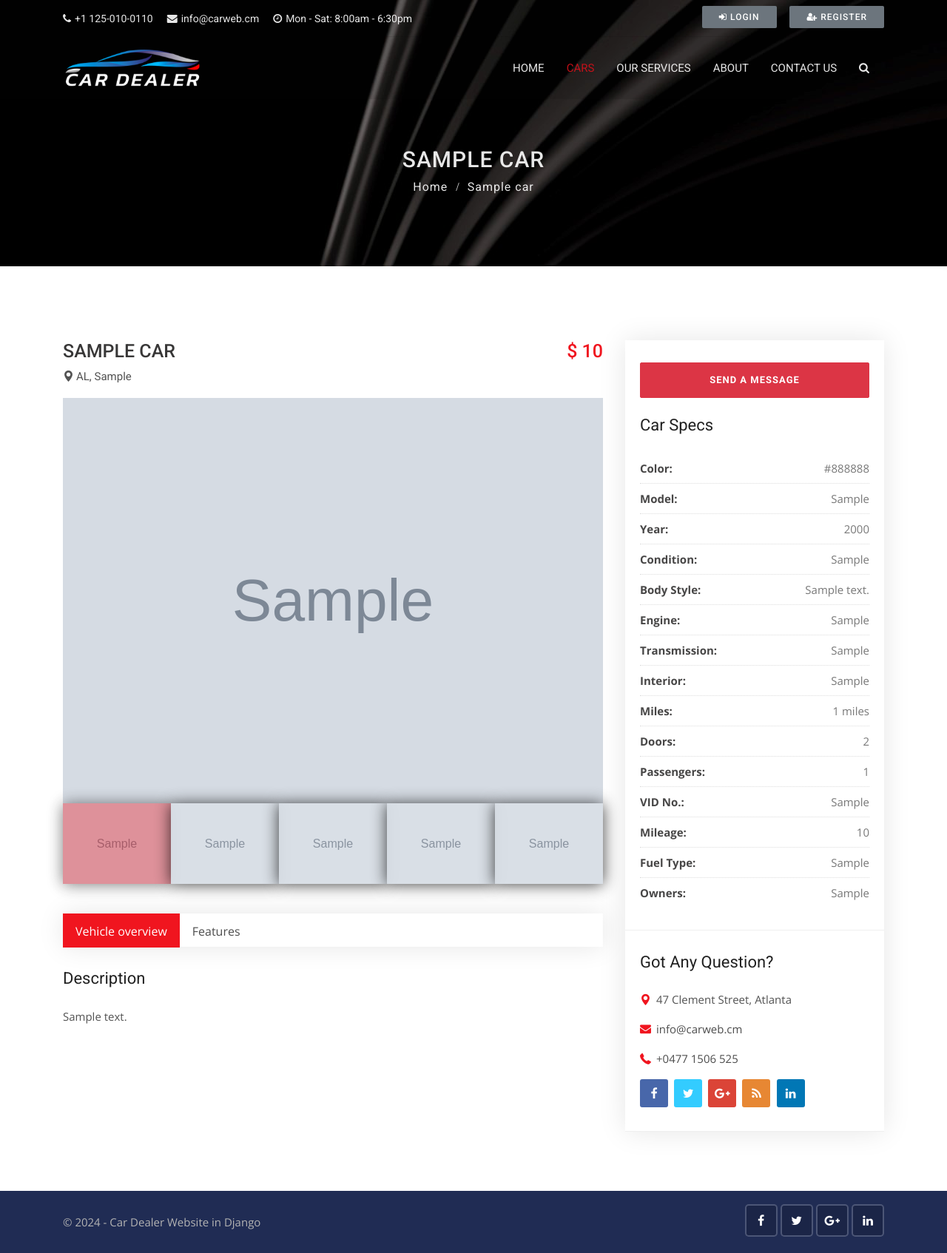
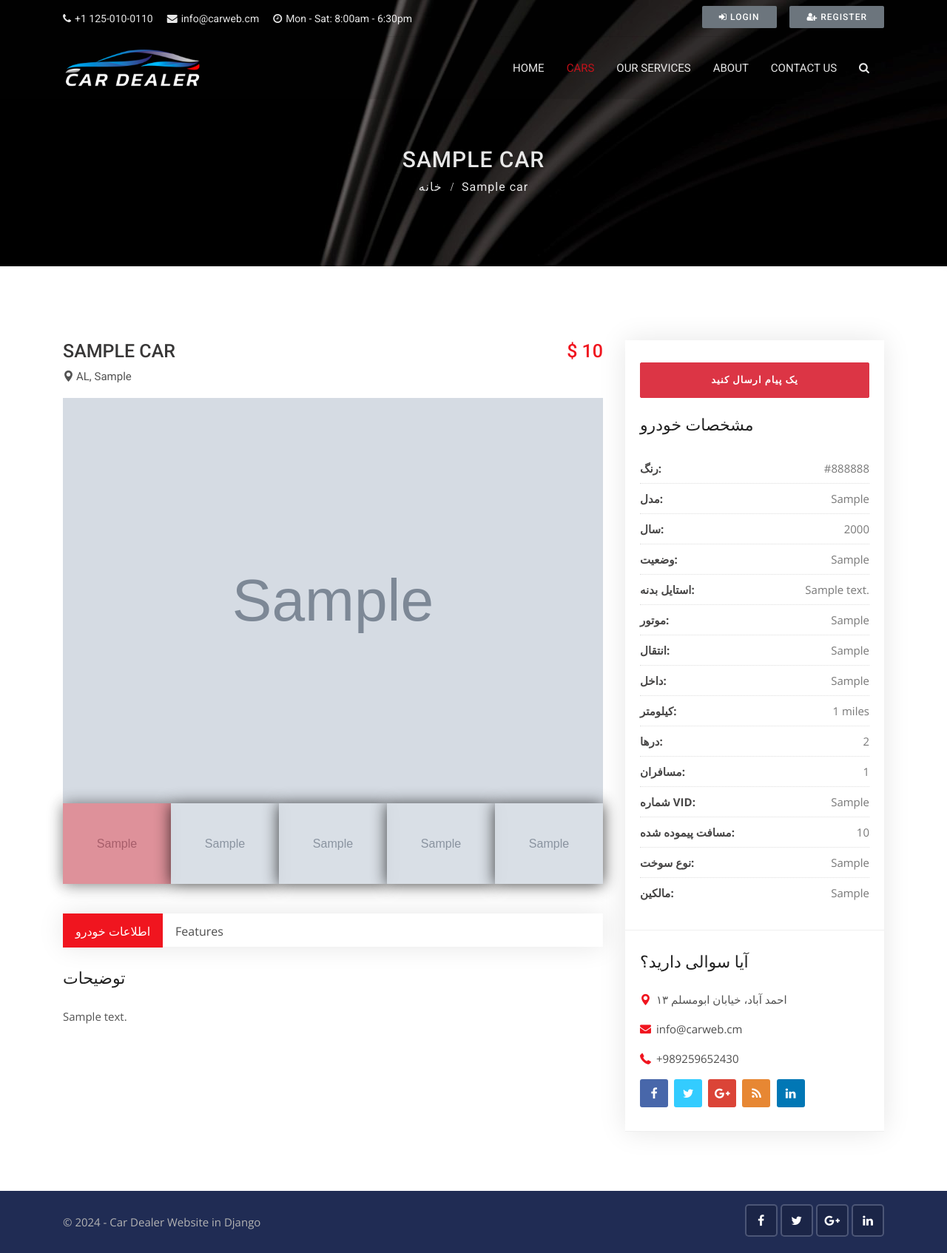
Before and after one commit to Ali-M-Tabatabaei/online-car-store, a Django app: page /cars/1 in a window 1280 px wide. Shown: the whole page at 74% size. Run offline with Django 3.2, Linux system fonts and the light colour scheme; tables that the repository leaves empty hold one stand-in row (values such as "Sample post"); grey boxes marked "Sample" are stand-in pictures; some libraries are stand-ins or nearby versions.

Commit message:
Update car_detail.html

```diff
--- a/webApp/templates/cars/car_detail.html
+++ b/webApp/templates/cars/car_detail.html
@@ -5,14 +5,13 @@
 
 {% load static %}
 {% load humanize %}
-<!-- Log on to codeastro.com for more projects -->
 <!-- Sub banner start -->
 <div class="sub-banner overview-bgi">
     <div class="container breadcrumb-area">
         <div class="breadcrumb-areas">
             <h1>{{single_car.car_title}}</h1>
             <ul class="breadcrumbs">
-                <li><a href="index.html">Home</a></li>
+                <li><a href="index.html">خانه</a></li>
                 <li class="active">{{single_car.car_title}}</li>
             </ul>
         </div>
@@ -110,7 +109,7 @@
                     <div class="tabbing tabbing-box mb-40">
                         <ul class="nav nav-tabs" id="carTab" role="tablist">
                             <li class="nav-item">
-                                <a class="nav-link active show" id="one-tab" data-toggle="tab" href="#one" role="tab" aria-controls="one" aria-selected="false">Vehicle overview</a>
+                                <a class="nav-link active show" id="one-tab" data-toggle="tab" href="#one" role="tab" aria-controls="one" aria-selected="false">اطلاعات خودرو</a>
                             </li>
                             <li class="nav-item">
                                 <a class="nav-link" id="two-tab" data-toggle="tab" href="#two" role="tab" aria-controls="two" aria-selected="false">Features</a>
@@ -120,7 +119,7 @@
                             <div class="tab-pane fade active show" id="one" role="tabpanel" aria-labelledby="one-tab">
                                 <div class="car-description mb-50">
                                     <h3 class="heading-2">
-                                        Description
+                                        توضیحات
                                     </h3>
                                     <p>
                                       {{single_car.description | safe }}
@@ -155,57 +154,57 @@
                 <div class="sidebar-right">
                     <!-- Advanced search start -->
                     <div class="widget advanced-search d-none-992">
-                        <button class="btn btn-danger bomd btn-block btn-lg" data-toggle="modal" data-target="#inquiryModal">Send a Message</button>
+                        <button class="btn btn-danger bomd btn-block btn-lg" data-toggle="modal" data-target="#inquiryModal">یک پیام ارسال کنید</button>
 
 
                         <br>
-                        <h3 class="sidebar-title">Car Specs</h3>
+                        <h3 class="sidebar-title">مشخصات خودرو</h3>
                         <ul>
                             <li>
-                                <span><b>Color:</b> </span>{{single_car.color}}
+                                <span><b>رنگ:</b> </span>{{single_car.color}}
                             </li>
                             <li>
-                                <span><b>Model:</b> </span>{{single_car.model}}
+                                <span><b>مدل:</b> </span>{{single_car.model}}
                             </li>
                             <li>
-                                <span><b>Year:</b> </span>{{single_car.year}}
+                                <span><b>سال:</b> </span>{{single_car.year}}
                             </li>
                             <li>
-                                <span><b>Condition:</b> </span>{{single_car.condition}}
+                                <span><b>وضعیت:</b> </span>{{single_car.condition}}
                             </li>
                             <li>
-                                <span><b>Body Style:</b> </span>{{single_car.body_style}}
+                                <span><b>استایل بدنه:</b> </span>{{single_car.body_style}}
                             </li>
                             <li>
-                                <span><b>Engine:</b> </span>{{single_car.engine}}
+                                <span><b>موتور:</b> </span>{{single_car.engine}}
                             </li>
                             <li>
-                                <span><b>Transmission:</b> </span>{{single_car.transmission}}
+                                <span><b>انتقال:</b> </span>{{single_car.transmission}}
                             </li>
                             <li>
-                                <span><b>Interior:</b> </span>{{single_car.interior}}
+                                <span><b>داخل:</b> </span>{{single_car.interior}}
                             </li>
                             <li>
-                                <span><b>Miles:</b> </span>{{single_car.miles | intcomma}} miles
+                                <span><b>کیلومتر:</b> </span>{{single_car.miles | intcomma}} miles
                             </li>
                             <li>
-                                <span><b>Doors:</b> </span>{{single_car.doors}}
+                                <span><b>درها:</b> </span>{{single_car.doors}}
                             </li>
                             <li>
-                                <span><b>Passengers:</b> </span>{{single_car.passengers}}
+                                <span><b>مسافران:</b> </span>{{single_car.passengers}}
                             </li>
                             <li>
-                                <span><b>VID No.:</b> </span>{{single_car.vin_no}}
+                                <span><b>شماره VID:</b> </span>{{single_car.vin_no}}
                             </li>
                             <li>
-                                <span><b>Mileage:</b> </span>{{single_car.milage}}
+                                <span><b>مسافت پیموده شده:</b> </span>{{single_car.milage}}
                             </li>
 
                             <li>
-                                <span><b>Fuel Type:</b> </span>{{single_car.fuel_type}}
+                                <span><b>نوع سوخت:</b> </span>{{single_car.fuel_type}}
                             </li>
                             <li>
-                                <span><b>Owners:</b> </span>{{single_car.no_of_owners}}
+                                <span><b>مالکین:</b> </span>{{single_car.no_of_owners}}
                             </li>
                         </ul>
                     </div>
@@ -233,7 +232,7 @@
 
                               <input type="hidden" name="car_id" value="{{single_car.id}}">
                                 <div class="form-group">
-                                  <label for="name" class="col-form-label">Hello, My Name is</label>
+                                  <label for="name" class="col-form-label">سلام اسم من هست</label>
                                   <div class="row">
                                     <div class="col">
                                       <input type="text" name="first_name" class="form-control" placeholder="First Name"
@@ -247,13 +246,13 @@
                                 </div>
                                   <div class="form-group">
                                       <select class="form-control" id="sel1" name="customer_need">
-                                        <option value="I'm interested in this">I'm interested in this</option>
-                                        <option value="I'd like to know your best price for this">I'd like to know your best price for this</option>
-                                        <option value="I'd like to Schedule a Test Drive">I'd like to Schedule a Test Drive</option>
-                                        <option value="Check home delivery options">Check home delivery options</option>
-                                        <option value="I'd like a history report for this">I'd like a history report for this</option>
-                                        <option value="Discuss Financing">Discuss Financing</option>
-                                        <option value="Others [Mention Below]">Others [Mention Below]</option>
+                                        <option value="I'm interested in this">من به این مورد علاقه دارم.</option>
+                                        <option value="I'd like to know your best price for this">بهترین قیمت را برای این مورد بفرمائید.</option>
+                                        <option value="I'd like to Schedule a Test Drive">میخواهم یک تاریخ برای تست کردن این مورد هماهنگ کنم.</option>
+                                        <option value="Check home delivery options">بررسی نحوه ارسال.</option>
+                                        <option value="I'd like a history report for this">میخواهم تاریخچه این مورد را بدانم.</option>
+                                        <option value="Discuss Financing">مذاکره در مورد قیمت.</option>
+                                        <option value="Others [Mention Below]">دیگر موارد (در زیر مشخص کنید.)</option>
                                       </select>
                                     </div>
 									<!-- Log on to codeastro.com for more projects -->
@@ -262,7 +261,7 @@
                                 </div>
 
                                 <div class="form-group">
-                                  <label for="name" class="col-form-label">I live in</label>
+                                  <label for="name" class="col-form-label">من زندگی میکنم در</label>
                                   <div class="row">
                                     <div class="col">
                                       <input type="text" name="city" class="form-control" placeholder="City" required>
@@ -276,19 +275,19 @@
                                 <div class="form-group">
                                   <div class="row">
                                     <div class="col">
-                                        <label for="name" class="col-form-label">You can reach me by email at</label>
+                                        <label for="name" class="col-form-label">میتوانید با این آدرس از طریق ایمیل با من ارتباط بگیرید.</label>
                                       <input type="email" name="email" class="form-control" placeholder="Email Address"
                                        {% if user.is_authenticated %} value="{{user.email}}"  {% endif %} required>
                                     </div>
                                     <div class="col">
-                                        <label for="phone" class="col-form-label">or by cell at</label>
+                                        <label for="phone" class="col-form-label">یا بوسیله تلفن با شماره</label>
                                       <input type="text" name="phone" placeholder="Phone Number (optional)" class="form-control">
                                     </div>
                                   </div>
                                 </div>
 
                                 <div class="form-group">
-                                  <label for="message" class="col-form-label">Additional Messages</label>
+                                  <label for="message" class="col-form-label">پیام های بیشتر</label>
                                   <textarea name="message" class="form-control" placeholder="Enter your message here (optional)"></textarea>
                                 </div>
                                 <hr>
@@ -300,25 +299,25 @@
                     </div>
                     <!-- Question start -->
                     <div class="widget question">
-                        <h5 class="sidebar-title">Got Any Question?</h5>
+                        <h5 class="sidebar-title">آیا سوالی دارید؟</h5>
                         <ul class="contact-info">
                             <li>
-                                <i class="flaticon-pin"></i>47 Clement Street, Atlanta
+                                <i class="flaticon-pin"></i>احمد آباد، خیابان ابومسلم ۱۳
                             </li>
                             <li>
                                 <i class="flaticon-mail"></i><a href="mailto:info@carweb.cm">info@carweb.cm</a>
                             </li>
                             <li>
-                                <i class="flaticon-phone"></i><a href="tel:+0477-85x6-552">+0477 1506 525</a>
+                                <i class="flaticon-phone"></i><a href="tel:+0477-85x6-552">+989259652430</a>
                             </li>
                         </ul>
                         <div class="social-list clearfix">
                             <ul>
-                                <li><a href="https://codeastro.com/" class="facebook-bg"><i class="fa fa-facebook"></i></a></li>
-                                <li><a href="https://codeastro.com/" class="twitter-bg"><i class="fa fa-twitter"></i></a></li>
-                                <li><a href="https://codeastro.com/" class="google-bg"><i class="fa fa-google-plus"></i></a></li>
-                                <li><a href="https://codeastro.com/" class="rss-bg"><i class="fa fa-rss"></i></a></li>
-                                <li><a href="https://codeastro.com/" class="linkedin-bg"><i class="fa fa-linkedin"></i></a></li>
+                                <li><a href="" class="facebook-bg"><i class="fa fa-facebook"></i></a></li>
+                                <li><a href="" class="twitter-bg"><i class="fa fa-twitter"></i></a></li>
+                                <li><a href="" class="google-bg"><i class="fa fa-google-plus"></i></a></li>
+                                <li><a href="" class="rss-bg"><i class="fa fa-rss"></i></a></li>
+                                <li><a href="" class="linkedin-bg"><i class="fa fa-linkedin"></i></a></li>
                             </ul>
                         </div>
                     </div>
@@ -327,6 +326,6 @@
             </div>
         </div>
     </div>
-</div><!-- Log on to codeastro.com for more projects -->
+</div>
 <!-- Properties details page end -->
 {% endblock %}
```
